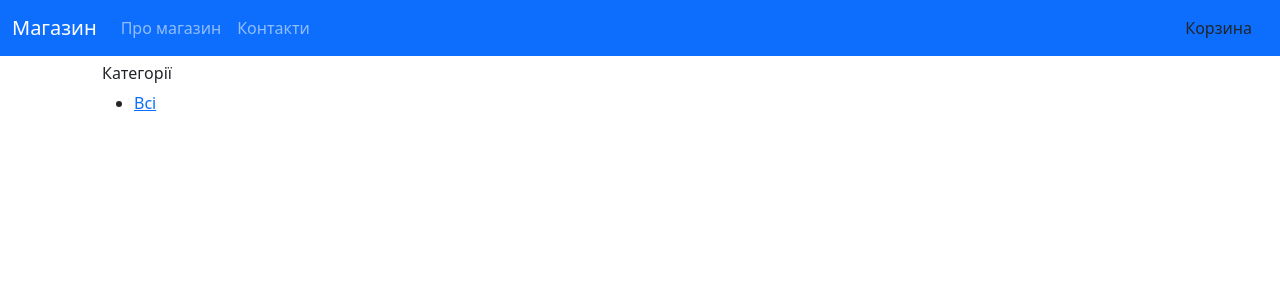
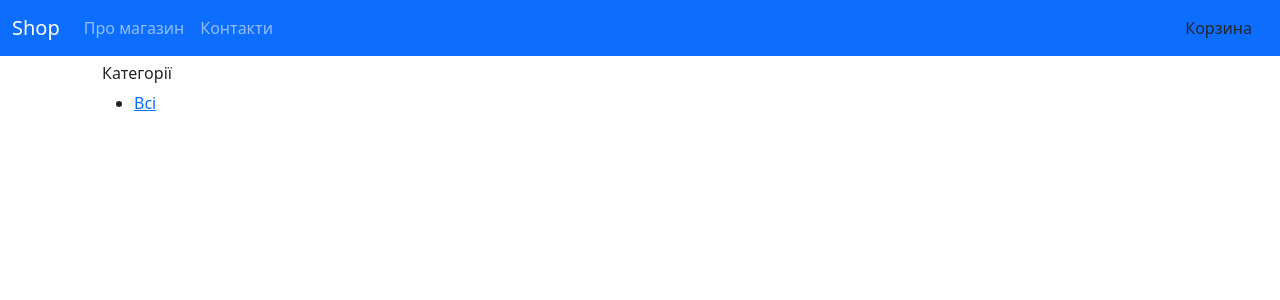
Before and after one commit to KT412022/shopDjango, a Django app: page / in a window 1280 px wide. Shown: the top 300 px of the page. Run offline with Django 4.2, Linux system fonts and the light colour scheme; data that the repository does not hold is empty.

Commit message:
change base.html

```diff
--- a/shop/templates/shop/base.html
+++ b/shop/templates/shop/base.html
@@ -2,13 +2,13 @@
 <html lang="en">
 <head>
 <meta charset="UTF-8">
-<title>{% block title %} Магазин {% endblock %} </title>
+<title>{% block title %} Shop {% endblock %} </title>
 <link href="https://cdn.jsdelivr.net/npm/bootstrap@5.0.0-beta3/dist/css/bootstrap.min.css" rel="stylesheet" integrity="sha384-eOJMYsd53ii+scO/bJGFsiCZc+5NDVN2yr8+0RDqr0Ql0h+rP48ckxlpbzKgwra6" crossorigin="anonymous">
 </head>
 <body>
 <nav class="navbar navbar-expand-lg navbar-dark bg-primary">
 <div class="container-fluid">
-<a class="navbar-brand" href="{% url 'shop:product_list' %}">Магазин</a>
+<a class="navbar-brand" href="{% url 'shop:product_list' %}">Shop</a>
 <button class="navbar-toggler" type="button" data-bs-toggle="collapse" data-bs-target="#navbarScroll" aria-controls="navbarScroll" aria-expanded="false" aria-label="Toggle navigation">
 <span class="navbar-toggler-icon"></span>
 </button>
```
